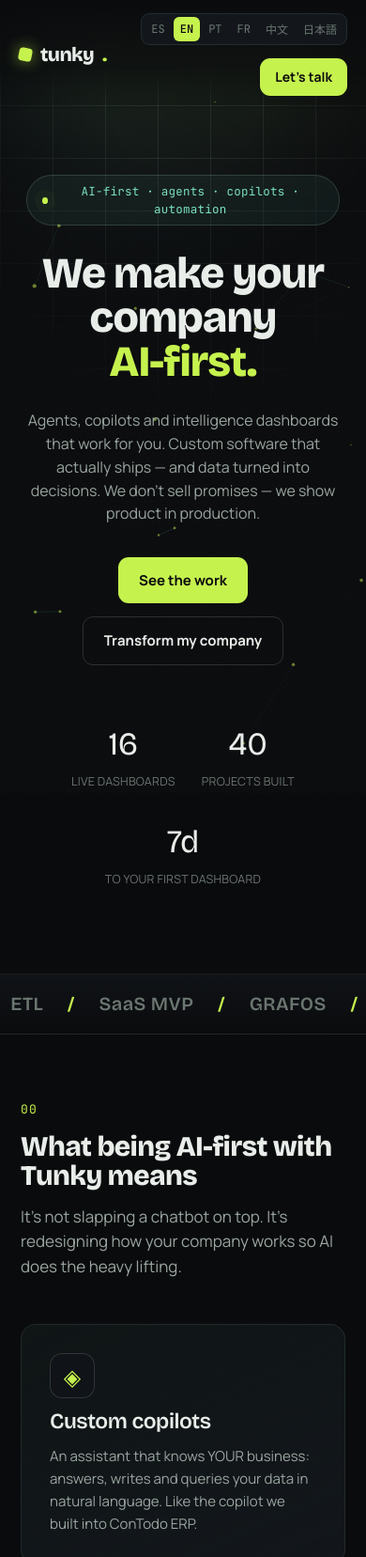
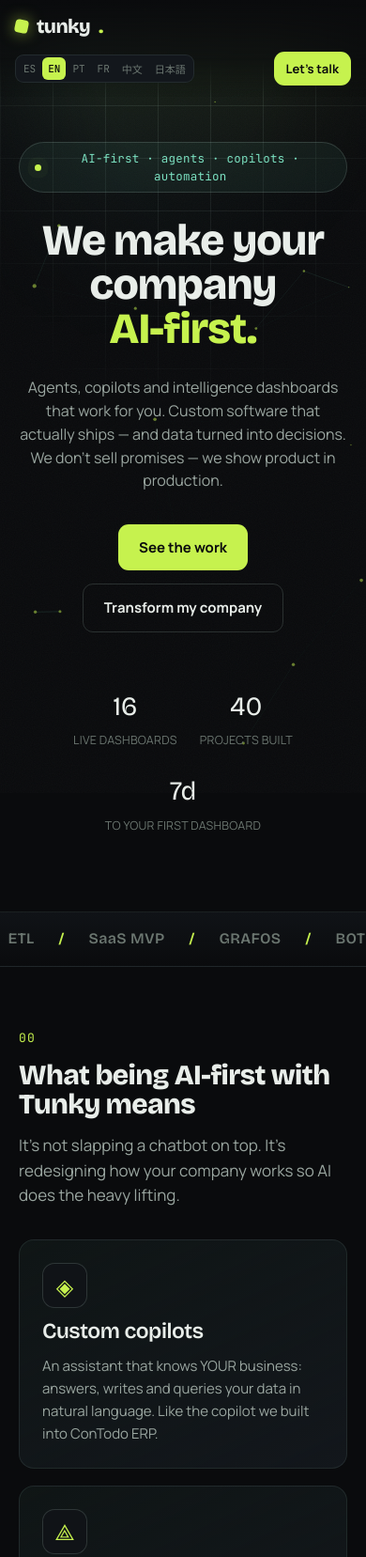
Before and after one commit to unimauro/tunky-web, a plain HTML site: page index.html in a window 390 px wide. Shown: the top 1657 px of the page at 94% size. Drawn offline with nearby package versions, Linux system fonts and the light colour scheme.

Commit message:
Mejoras mobile-first: nav compacto con 6 idiomas, breakpoints 560/380, metas moviles

```diff
--- a/index.html
+++ b/index.html
@@ -2,7 +2,10 @@
 <html lang="es">
 <head>
 <meta charset="UTF-8" />
-<meta name="viewport" content="width=device-width, initial-scale=1.0" />
+<meta name="viewport" content="width=device-width, initial-scale=1.0, viewport-fit=cover" />
+<meta name="format-detection" content="telephone=no" />
+<meta name="mobile-web-app-capable" content="yes" />
+<meta name="apple-mobile-web-app-status-bar-style" content="black-translucent" />
 <title>Tunky — Convertimos tu empresa en IA-first · Software, agentes y dashboards a medida</title>
 <meta name="description" content="Tunky convierte tu empresa en IA-first: agentes, copilotos, automatización, software a medida y dashboards de inteligencia. 16+ tableros en producción. Lima, Perú · LATAM." />
 <meta name="keywords" content="IA first, inteligencia artificial empresas, agentes de IA, copiloto IA, software a medida Perú, dashboards a medida, desarrollo de software Lima, automatización con IA, MVP SaaS, business intelligence Perú, transformación digital, Tunky" />
--- a/styles.css
+++ b/styles.css
@@ -255,10 +255,28 @@ h1,h2,h3{font-family:"Bricolage Grotesque",sans-serif;font-weight:800;line-heigh
 @media(max-width:560px){
   .work-grid{grid-template-columns:1fr}
   .proc-grid{grid-template-columns:1fr}
-  .hero-stats{gap:28px}
-  .section{padding:70px 22px}
-  .nav{padding:14px 20px;gap:12px}
+  .svc-grid{grid-template-columns:1fr}
+  .prod-grid{grid-template-columns:1fr}
+  .hero{padding:48px 20px 32px}
+  .hero-stats{gap:24px}
+  .stat-n{font-size:28px}
+  .section{padding:66px 20px}
+  .sec-head{margin-bottom:34px}
+  .nav{padding:12px 16px;gap:10px;flex-wrap:wrap}
   .brand-name{display:inline}
+  .nav-right{gap:10px;width:100%;justify-content:space-between}
+  .lang{gap:1px;padding:2px}
+  .lang button{font-size:11px;padding:4px 6px}
+  .btn-sm{padding:8px 13px;font-size:13px}
+  .marquee-track{font-size:16px}
+  .ai-card{padding:24px}
+  .contact-card{padding:24px}
+  .share-btns{gap:9px}
+  .sbtn{padding:11px 15px;font-size:13.5px}
+}
+@media(max-width:380px){
+  .lang button{font-size:10.5px;padding:4px 5px}
+  .hero-title{font-size:clamp(38px,11vw,52px)}
 }
 @media(prefers-reduced-motion:reduce){
   *{animation:none!important;transition:none!important}
```
